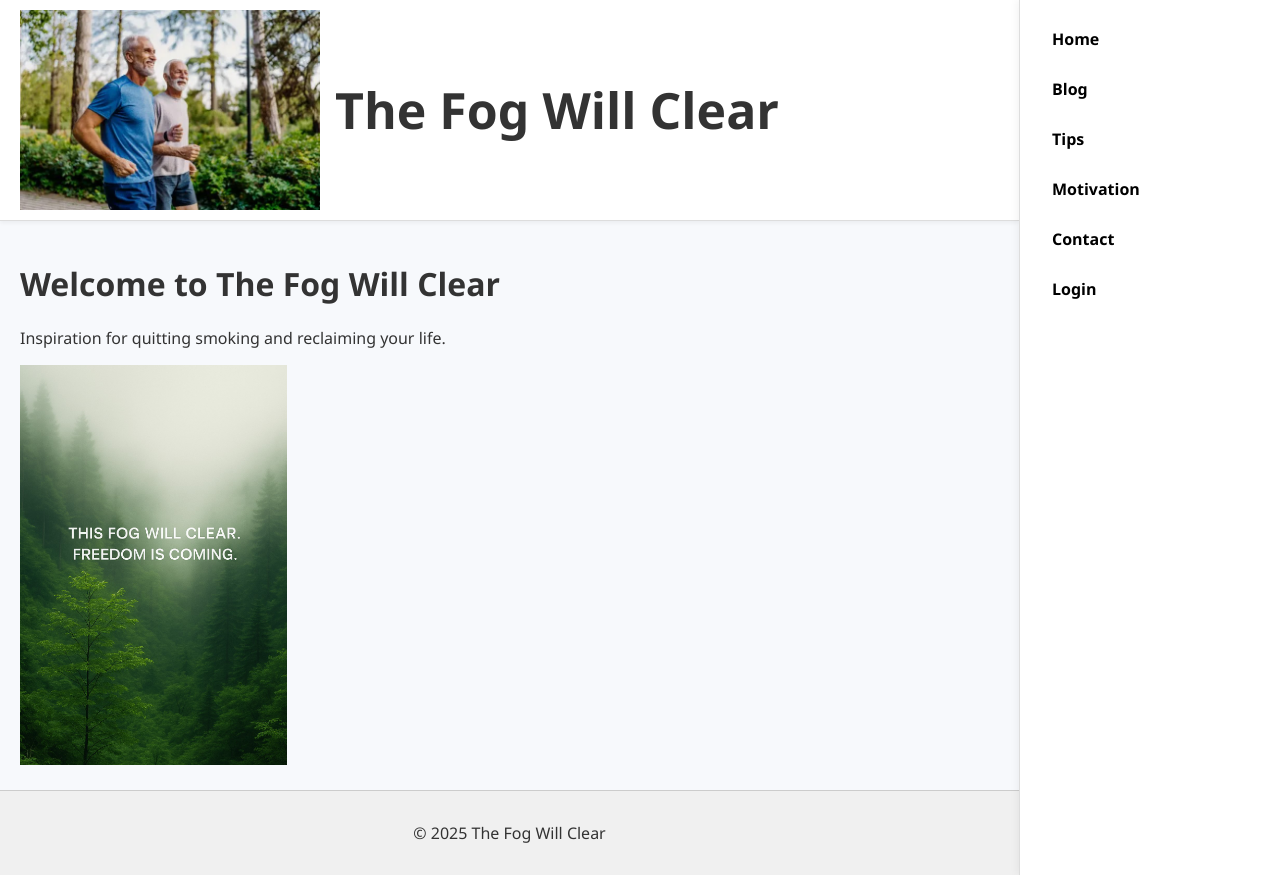
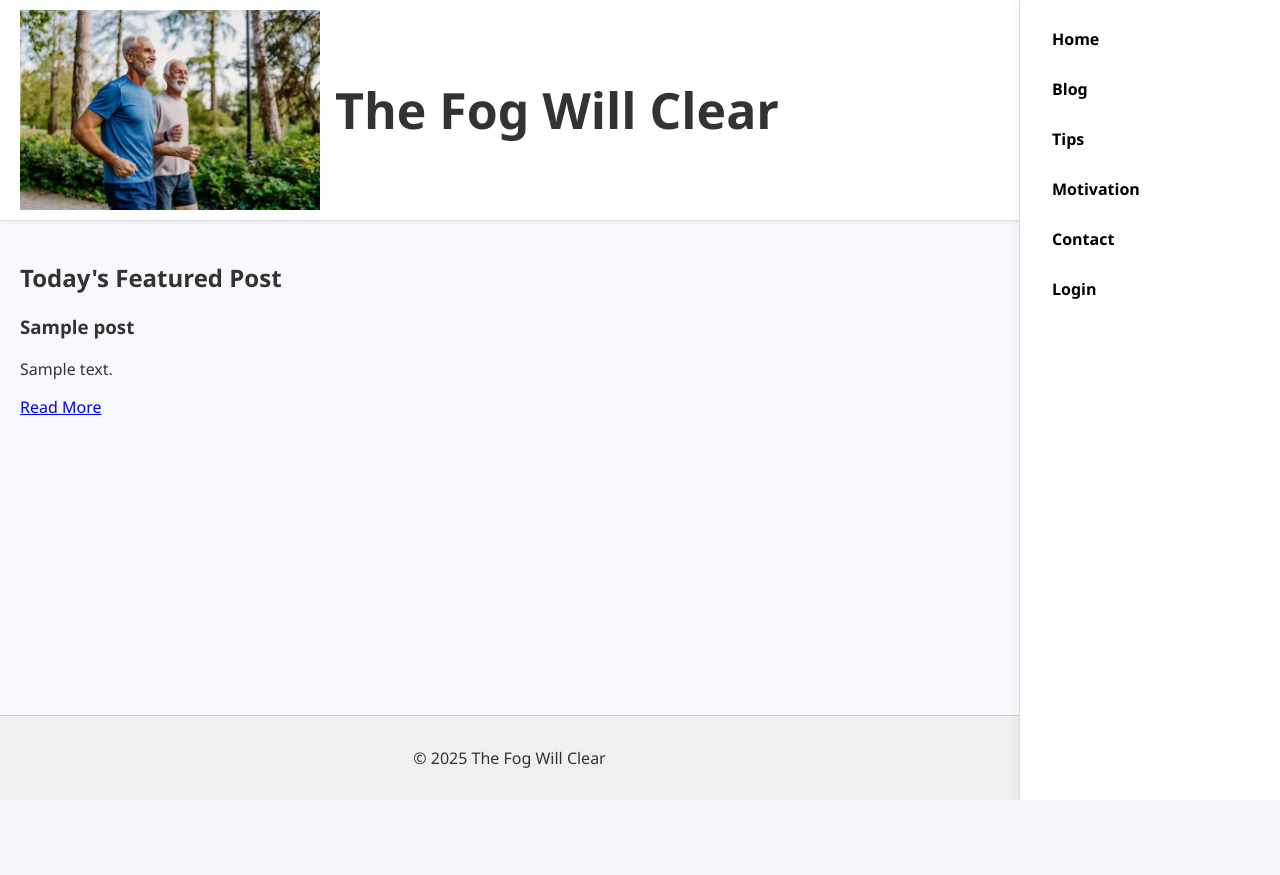
Before and after one commit to MarcBenitoCastignani/the-fog-will-clear, a Flask app: page / in a window 1280 px wide. After the commit the page ends 800 px from the top, so only its background shows below. Run offline with Flask 3, Linux system fonts and the light colour scheme; tables that the repository leaves empty hold one stand-in row (values such as "Sample post").

Commit message:
Add created_at field and show latest post on home page

```diff
--- a/app.py
+++ b/app.py
@@ -18,6 +18,7 @@ class Post(db.Model):
     id = db.Column(db.Integer, primary_key=True)
     title = db.Column(db.String(150), nullable=False)
     content = db.Column(db.Text, nullable=False)
+    created_at = db.Column(db.DateTime, default=datetime.utcnow)  # <-- added
     likes = db.Column(db.Integer, default=0)
     comments = db.relationship('Comment', backref='post', lazy=True)
 
@@ -35,7 +36,8 @@ def inject_now():
 # --- Routes ---
 @app.route('/')
 def home():
-    return render_template('index.html')
+    latest_post = Post.query.order_by(Post.created_at.desc()).first()
+    return render_template('index.html', latest_post=latest_post)
 
 @app.route('/blog')
 def blog():
--- a/templates/index.html
+++ b/templates/index.html
@@ -1,12 +1,65 @@
-{% extends "base.html" %}
-{% block content %}
-<div class="text-center mt-4">
-    <h1>Welcome to The Fog Will Clear</h1>
-    <p class="lead">Inspiration for quitting smoking and reclaiming your life.</p>
+<!DOCTYPE html>
+<html lang="en">
+<head>
+  <meta charset="UTF-8" />
+  <meta name="viewport" content="width=device-width, initial-scale=1" />
+  <title>The Fog Will Clear</title>
+  <link rel="stylesheet" href="{{ url_for('static', filename='style.css') }}" />
+</head>
+<body>
+  <div class="main-layout">
+    <div class="content-area">
+      <header>
+        <div class="header-container">
+          <div class="branding">
+            <img src="{{ url_for('static', filename='header.jpg') }}" alt="Header Image" class="header-img" />
+            <h1 class="site-title">The Fog Will Clear</h1>
+          </div>
+        </div>
+      </header>
 
-    <img src="{{ url_for('static', filename='images/TEST.jpg') }}"
-         alt="TEST"
-         class="img-fluid mt-4"
-         style="max-height: 400px;">
-</div>
-{% endblock %}
+      <main>
+        {% if latest_post %}
+          <section class="featured-post">
+            <h2>Today's Featured Post</h2>
+            <h3>{{ latest_post.title }}</h3>
+            <p>
+              {{ latest_post.content[:300] }}
+              {% if latest_post.content|length > 300 %}...{% endif %}
+            </p>
+            <a href="{{ url_for('view_post', post_id=latest_post.id) }}">Read More</a>
+          </section>
+        {% else %}
+          <p>No posts available yet.</p>
+        {% endif %}
+
+        {% block content %}
+        <!-- Other page content can go here -->
+        {% endblock %}
+      </main>
+
+      <footer>
+        <p>&copy; {{ current_year }} The Fog Will Clear</p>
+      </footer>
+    </div>
+
+    <aside class="right-navbar">
+      <nav>
+        <ul class="nav-links">
+          <li><a href="{{ url_for('home') }}">Home</a></li>
+          <li><a href="{{ url_for('blog') }}">Blog</a></li>
+          <li><a href="{{ url_for('tips') }}">Tips</a></li>
+          <li><a href="{{ url_for('motivation') }}">Motivation</a></li>
+          <li><a href="{{ url_for('contact') }}">Contact</a></li>
+          {% if session.get('logged_in') %}
+            <li><a href="{{ url_for('add_post') }}">Add Post</a></li>
+            <li><a href="{{ url_for('logout') }}">Logout</a></li>
+          {% else %}
+            <li><a href="{{ url_for('login') }}">Login</a></li>
+          {% endif %}
+        </ul>
+      </nav>
+    </aside>
+  </div>
+</body>
+</html>
```
Also changed, not shown: migrations/versions/f98cd8f41898_add_created_at_column_to_post.py (added, +32 -0 lines).
